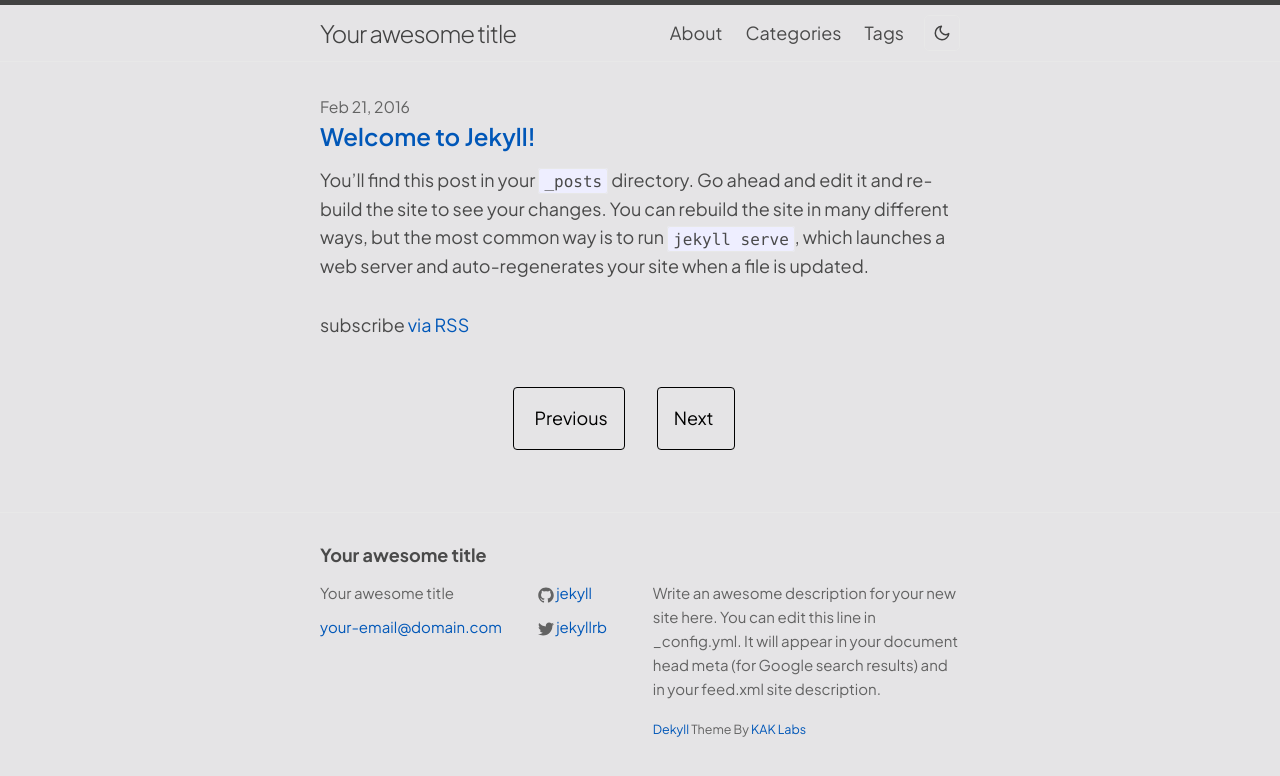
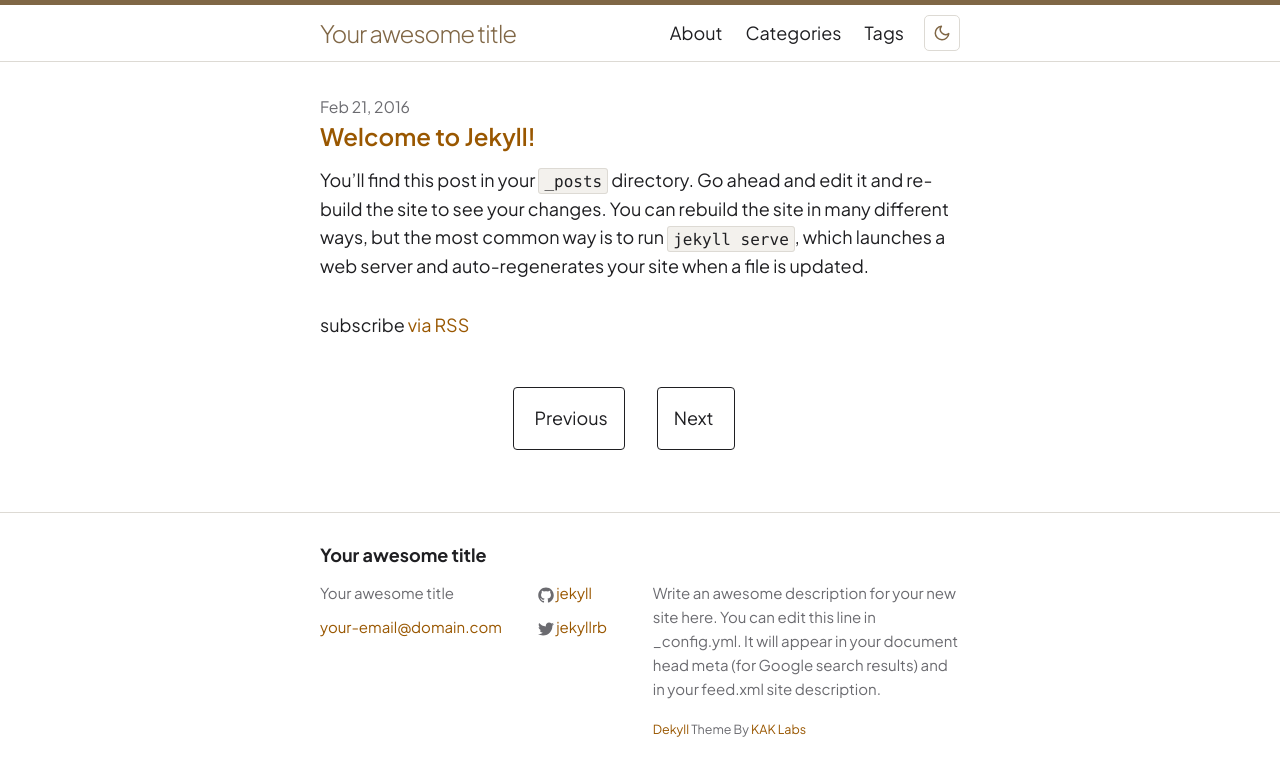
Before and after one commit to kuntoaji/dekyll, a Jekyll site: the page built from index.html, in a window 1280 px wide. Shown: the top 776 px of the page. Built offline with Jekyll 4.4.1, drawn with Linux system fonts in a browser that asks for light colours; the list of posts is cut into pages by our own code.

Commit message:
feat(theme): adopt kaklabs light palette
Replace the grey light theme with the kaklabs light palette: white
background, near-black text, amber links and warm code surfaces. The old
palette failed WCAG AA in seven places and its borders were invisible
(1.03:1).

Co-Authored-By: Claude Opus 5.5 <noreply@anthropic.com>

```diff
--- a/_sass/_theme.scss
+++ b/_sass/_theme.scss
@@ -7,52 +7,52 @@
 :root {
   color-scheme: light;
 
-  --text-color: #4A4A4A;
-  --background-color: #e5e4e6;
-  --brand-color: #0057B8;
-  --brand-hover-color: #00336C;
-  --site-title-hover-color: #444;
-  --code-background-color: #eef;
-  --highlight-background-color: #fff;
-  --related-posts-background-color: #f6f6f6;
-  --pagination-color: #000;
-  --pagination-hover-text-color: #fff;
+  // Every text color meets WCAG AA (4.5:1) on its background in light mode
+  --text-color: #1F1F22;
+  --background-color: #FFFFFF;
+  --brand-color: #995700;
+  --brand-hover-color: #7A4500;
+  --site-title-hover-color: #6B5638;
+  --code-background-color: #F3F1ED;
+  --highlight-background-color: #F3F1ED;
+  --related-posts-background-color: #F5F3EF;
+  --pagination-color: #1F1F22;
+  --pagination-hover-text-color: #FFFFFF;
 
-  // Meets WCAG AA (4.5:1) on the background
-  --grey-color: #636363;
-  --grey-color-light: #e8e8e8;
-  --grey-color-dark: #424242;
+  --grey-color: #6B6B70;
+  --grey-color-light: #DDDAD4;
+  --grey-color-dark: #806746;
 
-  --table-text-color: #787878;
-  --table-stripe-color: #F7F7F7;
-  --table-header-color: #F0F0F0;
-  --table-header-border-color: #DEDEDE;
-  --table-header-border-bottom-color: #C9C9C9;
+  --table-text-color: #1F1F22;
+  --table-stripe-color: #F5F3EF;
+  --table-header-color: #F3F1ED;
+  --table-header-border-color: #DDDAD4;
+  --table-header-border-bottom-color: #C9C5BD;
 
-  --syntax-comment: #998;
-  --syntax-muted: #999;
-  --syntax-error: #a00;
-  --syntax-error-text: #a61717;
-  --syntax-error-background: #e3d2d2;
-  --syntax-diff-text: #000;
-  --syntax-deleted-background: #fdd;
-  --syntax-deleted-strong-background: #faa;
-  --syntax-inserted-background: #dfd;
-  --syntax-inserted-strong-background: #afa;
-  --syntax-output: #888;
-  --syntax-prompt: #555;
-  --syntax-subheading: #aaa;
-  --syntax-type: #458;
-  --syntax-number: #099;
-  --syntax-string: #d14;
-  --syntax-teal: #008080;
-  --syntax-builtin: #0086B3;
-  --syntax-entity: #800080;
-  --syntax-function: #900;
-  --syntax-tag: #000080;
-  --syntax-whitespace: #bbb;
-  --syntax-regex: #009926;
-  --syntax-symbol: #990073;
+  --syntax-comment: #5F6973;
+  --syntax-muted: #56605F;
+  --syntax-error: #B8262A;
+  --syntax-error-text: #B8262A;
+  --syntax-error-background: #F6DEDC;
+  --syntax-diff-text: #1F1F22;
+  --syntax-deleted-background: #F6DEDC;
+  --syntax-deleted-strong-background: #EEC3BF;
+  --syntax-inserted-background: #E6EDD3;
+  --syntax-inserted-strong-background: #D3E0AE;
+  --syntax-output: #6B6B70;
+  --syntax-prompt: #56605F;
+  --syntax-subheading: #56605F;
+  --syntax-type: #806100;
+  --syntax-number: #586600;
+  --syntax-string: #586600;
+  --syntax-teal: #1A65A0;
+  --syntax-builtin: #1A65A0;
+  --syntax-entity: #5257AE;
+  --syntax-function: #2E2A26;
+  --syntax-tag: #806100;
+  --syntax-whitespace: #2E2A26;
+  --syntax-regex: #1A7069;
+  --syntax-symbol: #586600;
 }
 
 // Every text color meets WCAG AA (4.5:1) on its background in dark mode
```
